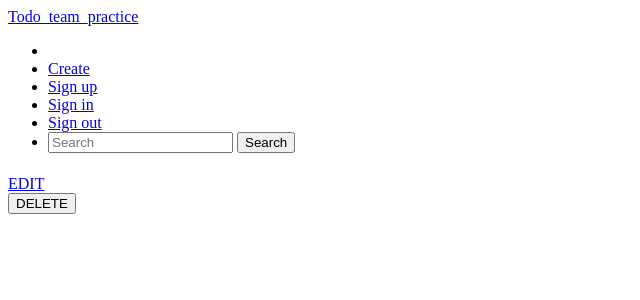
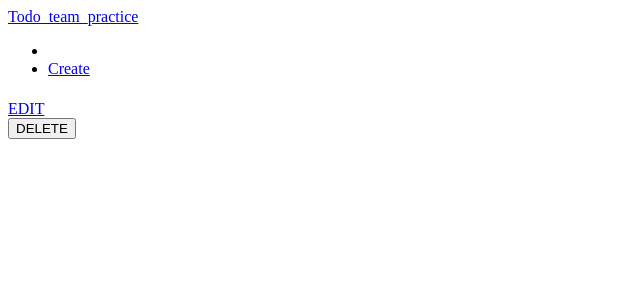
Before and after one commit to Mkk818/todo_team_practice_copy, a PHP site: page / in a window 1280 px wide. Shown: the top 300 px of the page, without its empty margins (0-640 px from the left). Run offline with PHP 8.4, Linux system fonts and the light colour scheme; data comes from the database, SQL or seed files in the repository.

Commit message:
PRでコメントあった箇所を修正・削除

```diff
--- a/index.php
+++ b/index.php
@@ -5,28 +5,18 @@
 
 $task = new Task;
 $tasks = $task->getAll();
-// 検証(デバッグ)
-// echo '<pre>';
-// var_dump($tasks);
-// die;
-// echo '</pre>';
 // task.phpはmodelクラスを継承したもの
 require_once('function.php');
 ?>
 
 <!DOCTYPE html>
-<html lang="en">
+<html lang="ja">
 
 <head>
     <meta charset="UTF-8">
     <meta name="viewport" content="width=device-width, initial-scale=1.0">
     <meta http-equiv="X-UA-Compatible" content="ie=edge">
     <title>Todoアプリ</title>
-    <!-- <style>
-        ul {
-            list-style-type: none;
-        }
-    </style> -->
     <link rel="stylesheet" href="./style.css">
 </head>
 
@@ -34,7 +24,7 @@
     <div class="main">
         <div class="menu">
             <div class="menu-bar">
-                <nav class="navbar navbar-col bg-col">
+                <nav>
                     <a href="index.php" class="navbar-top">Todo_team_practice</a>
                     <ul class="nav nav-menu">
                         <li class="nav-item">
@@ -45,21 +35,8 @@
                         <li class="nav-item">
                            <a class="nav-link text-light" href="create.php">Create</a>
                         </li>
-                        <li class="nav-item">
-                           <a class="nav-link text-light" href="signupForm.php">Sign up</a>
-                        </li>
-                        <li class="nav-item">
-                           <a class="nav-link text-light" href="signinForm.php">Sign in</a></li>
-                        <li class="nav-item">
-                           <a class="nav-link text-light" href="signout.php">Sign out</a></li>
-                        <li class="nav-item">
-                            <form class="form-inline" method="GET">
-                                <input class="form-control" type="search" placeholder="Search" aria-label="Search" name="title">
-                                <button type="submit">Search</button>
-                            </form>
-                        </li>
                     </ul>
-                </nav><!-- navbar navbar-col bg-col -->
+                </nav>
             </div><!-- menu-bar -->
         </div><!-- menu -->
         <div class="menu2">
```
